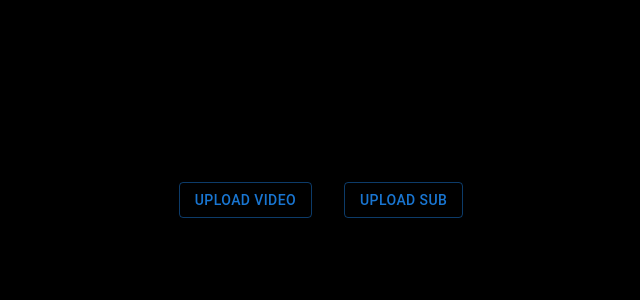
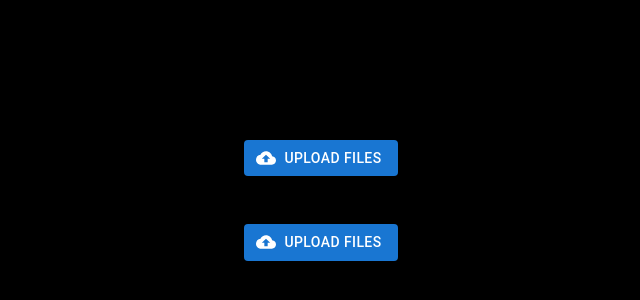
Before and after one commit to fatihatac/vidstack-translator-app, a React (Create React App) app: page / in a window 1280 px wide. Shown: the part 200-500 px from the top of the page, without its empty margins (319-959 px from the left). Built offline with nearby package versions, Linux system fonts and the light colour scheme.

Commit message:
base button component, video closing component added. input style changed.

```diff
--- a/package.json
+++ b/package.json
@@ -5,6 +5,8 @@
   "dependencies": {
     "@emotion/react": "^11.13.3",
     "@emotion/styled": "^11.13.0",
+    "@mui/icons-material": "^6.1.1",
+    "@mui/joy": "^5.0.0-beta.48",
     "@mui/material": "^6.1.1",
     "@testing-library/jest-dom": "^5.17.0",
     "@testing-library/react": "^13.4.0",
--- a/src/App.css
+++ b/src/App.css
@@ -20,6 +20,7 @@ body,
     height: 100vh;
     flex-direction: column;
     background-color: #000;
+
 }
 
 .controls-container {
@@ -31,7 +32,7 @@ body,
     display: flex;
     justify-content: center;
     align-items: center;
-    background-color: black;
+    /* background-color: black; */
     margin: 0;
     padding: 0;
 }
@@ -39,10 +40,15 @@ body,
 #player-container {
     position: relative;
     z-index: 10;
-    background: linear-gradient(0deg, #000, #272727);
+    /* background: linear-gradient(0deg, #000, #272727); */
 }
 
-#player-container::before,
+#player-container>div {
+    border-image: conic-gradient(red, yellow, lime, aqua, blue, magenta, red) 1;
+}
+
+
+/* #player-container::before,
 #player-container::after {
     content: '';
     position: absolute;
@@ -74,7 +80,7 @@ body,
 
 #player-container:after {
     filter: blur(5px);
-}
+} */
 
 .subtitle-container {
     display: block;
@@ -107,3 +113,11 @@ body,
 .word:hover {
     background-color: rgba(96, 132, 185, 0.83);
 }
+
+#close-button {
+    position: absolute;
+    padding: 0;
+    z-index: 99;
+    top: 2em;
+    right: 2em;
+}
--- a/src/App.js
+++ b/src/App.js
@@ -9,11 +9,12 @@ import {
 } from "@vidstack/react/player/layouts/default";
 import FileInput from "./components/FileInput";
 import SubtitleDisplay from "./components/SubtitleDisplay";
+import CloseButton from "./components/CloseButton";
 
 function App() {
-  const [videoFile, setVideoFile] = useState("");
-  const [videoType, setVideoType] = useState("");
-  const [videoName, setVideoName] = useState("");
+  const [videoFile, setVideoFile] = useState(null);
+  const [videoType, setVideoType] = useState(null);
+  const [videoName, setVideoName] = useState(null);
   const [subFile, setSubFile] = useState(null);
   const [currentSubtitle, setCurrentSubtitle] = useState("");
   const [subtitles, setSubtitles] = useState([]);
@@ -30,7 +31,15 @@ function App() {
 
   function handleControlsChange(event) {
     setControlsVisible(event);
-    console.log(isControlsVisible);
+  }
+
+  function handleClick() {
+    setVideoFile(null);
+    setVideoName(null);
+    setSubFile(null);
+    setVideoType(null);
+    const inputs = document.querySelectorAll("input");
+    inputs.forEach((input) => (input.value = ""));
   }
 
   return (
@@ -52,6 +61,7 @@ function App() {
               onTimeUpdate={handleTimeUpdate}
               onControlsChange={handleControlsChange}
             >
+              <CloseButton onClick={handleClick} />
               <MediaProvider>
                 {currentSubtitle && (
                   <SubtitleDisplay
--- /dev/null
+++ b/src/components/BaseIconButton.jsx
@@ -0,0 +1,18 @@
+import React from "react";
+import IconButton from "@mui/joy/IconButton";
+
+function BaseIconButton({ id, variant, color, text, onClick }) {
+  return (
+    <IconButton
+      id={id}
+      variant={variant}
+      color={color}
+      size="lg"
+      onClick={onClick}
+    >
+      {text}
+    </IconButton>
+  );
+}
+
+export default BaseIconButton;
--- /dev/null
+++ b/src/components/CloseButton.jsx
@@ -0,0 +1,17 @@
+import React from "react";
+import BaseIconButton from "./BaseIconButton";
+import CloseIcon from "@mui/icons-material/Close";
+
+function CloseButton({ onClick }) {
+  return (
+    <BaseIconButton
+      id="close-button"
+      text={<CloseIcon fontSize="large" />}
+      variant="solid"
+      color="danger"
+      onClick={onClick}
+    />
+  );
+}
+
+export default CloseButton;
--- a/src/components/FileInput.jsx
+++ b/src/components/FileInput.jsx
@@ -1,6 +1,7 @@
 import React from "react";
 import Input from "./Input";
 import srtParser2 from "srt-parser-2";
+import { Stack } from "@mui/material";
 
 function FileInput({
   setSubFile,
@@ -42,18 +43,24 @@ function FileInput({
   return (
     <div className="controls-container">
       <div className="controls">
+        <Stack spacing={2}>
+          <Stack direction="row" alignItems="center">
             <Input
               type="file"
               fileType="video"
               accept="video/*"
               onChange={handleVideoFileChange}
             />
+          </Stack>
+          <Stack direction="row" alignItems="center">
             <Input
               type="file"
               fileType="sub"
               accept=".srt"
               onChange={handleSubtitleFileUpload}
             />
+          </Stack>
+        </Stack>
       </div>
     </div>
   );
--- a/src/components/Input.jsx
+++ b/src/components/Input.jsx
@@ -1,13 +1,37 @@
 import React from "react";
-import { Button } from "@mui/material";
+import { styled } from "@mui/material/styles";
+import Button from "@mui/material/Button";
+import CloudUploadIcon from "@mui/icons-material/CloudUpload";
 
 function Input({ type, fileType, accept, onChange }) {
+  const VisuallyHiddenInput = styled("input")({
+    clip: "rect(0 0 0 0)",
+    clipPath: "inset(50%)",
+    height: 1,
+    overflow: "hidden",
+    position: "absolute",
+    bottom: 0,
+    left: 0,
+    whiteSpace: "nowrap",
+    width: 1,
+  });
   return (
     <>
-      <Button component="label" variant="outlined" sx={{ margin: "1rem" }}>
+      <Button
+        component="label"
+        role={undefined}
+        variant="contained"
+        tabIndex={-1}
+        sx={{ margin: "1rem" }}
+        startIcon={<CloudUploadIcon />}
+      >
+        Upload files
+        <VisuallyHiddenInput type={type} onChange={onChange} multiple />
+      </Button>
+      {/* <Button component="label" variant="outlined" sx={{ margin: "1rem" }}>
         Upload {fileType}
         <input type={type} accept={accept} onChange={onChange} hidden />
-      </Button>
+      </Button> */}
     </>
   );
 }
```
Also changed, not shown: 1 other file (tests, documents, lock files or other folders). Lines whose indentation alone changed are shown as unchanged.
